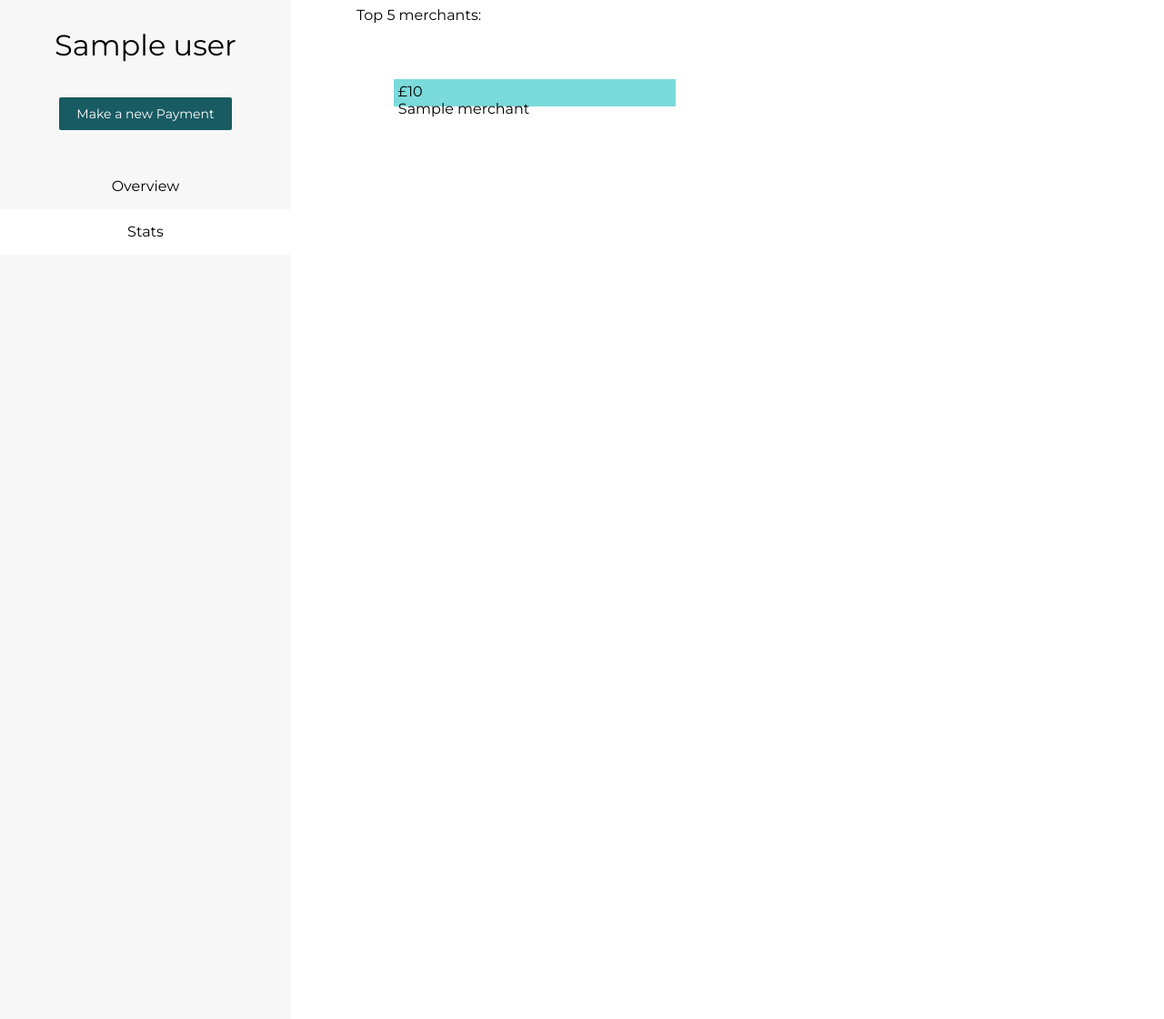
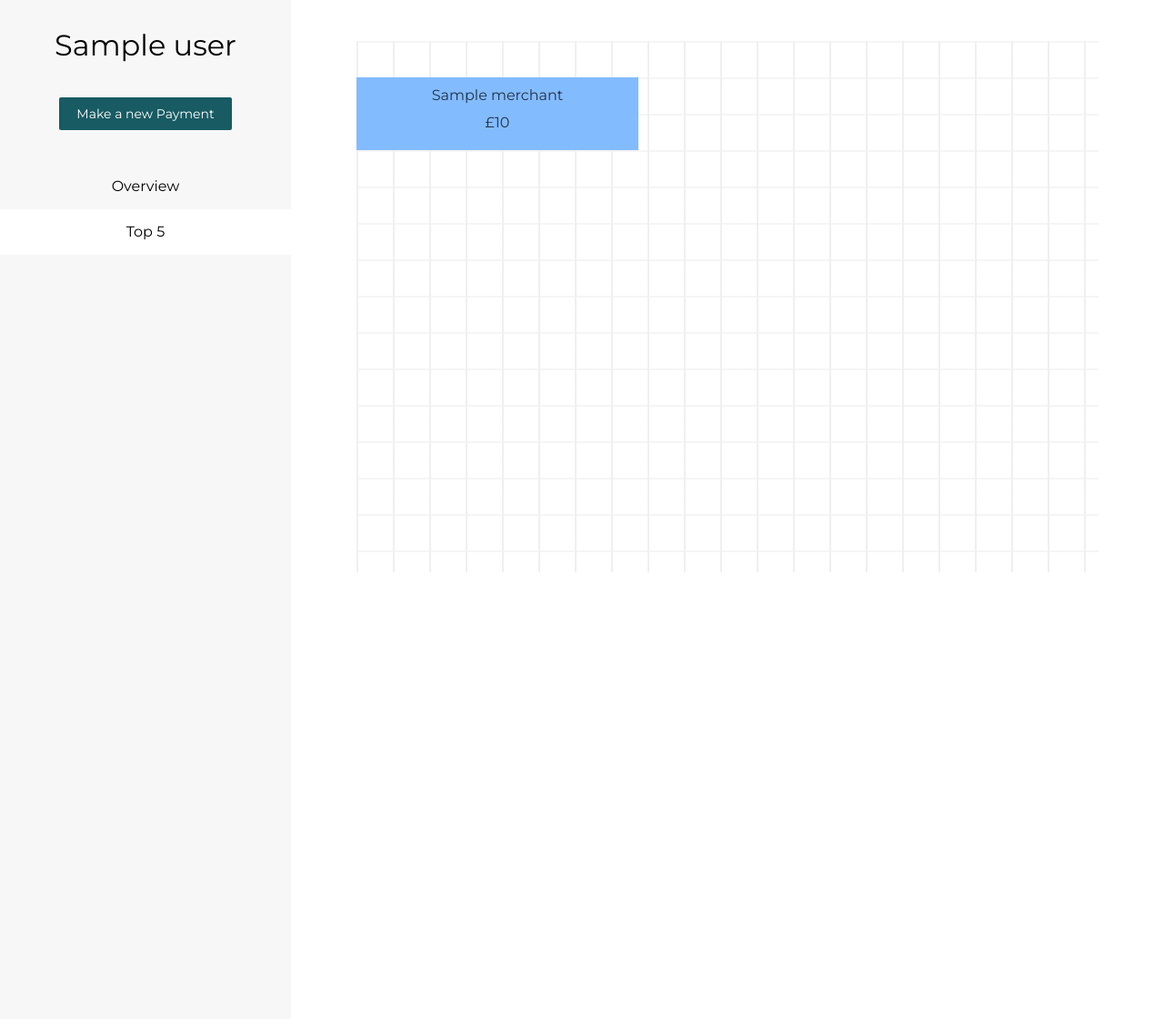
Before and after one commit to zlatterson/Python-Spending-Tracker, a Flask app: page /users/1/merchants/ in a window 1280 px wide. Shown: the whole page at 91% size. Run offline with Flask 2, Linux system fonts and the light colour scheme; a database or web service that is not in the repository returns one stand-in record (values such as "Sample title"); some libraries are stand-ins or nearby versions.

Commit message:
graph fixed

```diff
--- a/static/style.css
+++ b/static/style.css
@@ -80,6 +80,9 @@
 
   .sidebar {
     min-height: 140vh;
+    /* min-width: 44vh;
+    max-width:44vh; */
+    max-width: 49vh;
     height: 100%;
     background: #f7f7f7;
     font-size: 2rem;
@@ -330,7 +333,7 @@
 	/* border:5px solid rgb(255, 255, 255); */
 	display:inline-block;
 	cursor:pointer;
-	color:#393939;
+	color: #233149;
 	font-size:13px;
 	padding:22px 10px;
 	text-decoration:none;
@@ -338,12 +341,6 @@
 }
 
 /* percentage of merchants */
-.container-chart {
-  margin-left: 5%;
-  margin-right: 5%;
-  margin-top: 5%;
-}
-
 .chart {
   position: relative;
 }
@@ -370,38 +367,48 @@ cbars:first-child {
   position: absolute;
   top: 0;
   left: 0;
-  width: 300px;
+  width: 600px;
+  margin: 0;
+  padding-top: 40px;
+
+  width: 100%;
+  height: 68vh;
+
+  background: rgb(255, 255, 255);
+  background-image: linear-gradient(rgba(241, 241, 241, 0.7) .1em, transparent .1em), linear-gradient(90deg, rgba(233, 233, 233, 0.7) .1em, transparent .1em);
+  background-size: 2.5em 2.5em;
 }
 
 rbars {
   display: block;
-  height: 20px;
-  margin-top: 20px;
+  height: 70px;
   max-width: 300px;
   padding: 5px;
+  display: block;
+  /* margin-left: auto;
+  margin-right: auto;
+  width: 40%; */
+  text-align: center;
+  line-height: 30px;
+  color:#233149;
 }
 
 rbars:nth-child(1) {
-  background-color: rgb(123, 218, 218);
+  background-color: #83bbff;
 }
 
 rbars:nth-child(2) {
-  background-color: rgb(151, 151, 237);
+  background-color:#8bdd7c;
 }
 
 rbars:nth-child(3) {
-  background-color: rgb(180, 252, 180);
+  background-color: #ffe583;
 }
 
 rbars:nth-child(4) {
-  background-color: rgb(206, 166, 226);
+  background-color: #ffc765;
 }
 
 rbars:nth-child(5) {
-  background-color: rgb(238, 182, 77);
+  background-color: #f46565;
 }
-
-.stat-box{
-  margin-top: 10%;
-  margin-left: 10%;
-}
--- a/templates/index.html
+++ b/templates/index.html
@@ -1,8 +1,7 @@
 {% extends 'base.html'%}
 
 {% block content %}
-<h1>Spending Tracker</h1>
-
+<div class ="center-box">
 <div class="dropdown">
     <span class = box>
         <a href="users/new"><button class="dropbtn">Hover to select account or click here to Create Account </button></a>
@@ -13,7 +12,7 @@
         {% endfor %}
     </div>
 </div>
-
+</div>
 
 
 {% endblock %}
--- a/templates/users/items/new.html
+++ b/templates/users/items/new.html
@@ -12,7 +12,7 @@
     </form>
     <br>
     <a class="nav-link" href="/users/{{user.id}}">Overview</a>
-    <a class="nav-link" href="/users/{{user.id}}/merchants">Stats</a>
+    <a class="nav-link" href="/users/{{user.id}}/merchants">Top 5</a>
     <br>
     <div class="month-dropdown">
     {% for date in transaction_dates %}
--- a/templates/users/merchants/index.html
+++ b/templates/users/merchants/index.html
@@ -9,16 +9,15 @@
         </form>
         <br>
         <a class="nav-link" href="/users/{{user.id}}">Overview</a>
-        <a class="nav-link-active" href="/users/{{user.id}}/merchants">Stats</a>
+        <a class="nav-link-active" href="/users/{{user.id}}/merchants">Top 5</a>
         <br>
     </div>
     <!-- main -->
     <div class="main">
       <div class="form-background">
-
-
+        <br>
+        <br>
         <div class="statbox">
-          Top 5 merchants:
         <section class="container-chart">
 
           <section class="chart">
@@ -36,7 +35,7 @@
             </section>
             <section class="row-bars">
               {% for merchant in merchants %}
-              <rbars style="width:{{merchant.received_percentage}}%"><section>£{{merchant.money_received}}</section> {{merchant.name}}</rbars>
+              <rbars style="width:{{merchant.received_percentage}}%">{{merchant.name}}<section>£{{merchant.money_received}}</section></rbars>
               {% endfor %}
             </section>
           </section>
--- a/templates/users/new.html
+++ b/templates/users/new.html
@@ -1,8 +1,7 @@
 {% extends 'base.html'%}
 
 {% block content %}
-<h1>New Payment</h1>
-
+<div class="center-box">
 <form action="/" method="post">
   <div>
     <label for="name">Name:</label>
@@ -22,5 +21,6 @@
   <button type="submit">Create Account</button>
 
 </form>
+</div>
 
 {% endblock %}
--- a/templates/users/show.html
+++ b/templates/users/show.html
@@ -10,7 +10,7 @@
         </form>
         <br>
         <a class="nav-link-active" href="/users/{{user.id}}">{{month_fmt}}</a>
-        <a class="nav-link" href="/users/{{user.id}}/merchants">Stats</a>
+        <a class="nav-link" href="/users/{{user.id}}/merchants">Top 5</a>
         <br>
         <div class="month-dropdown">
         {% for date in transaction_dates %}
@@ -21,6 +21,7 @@
     <!-- main content -->
     <div class="main">
         <br>
+
         <div class="top-bar">
             <div id="money-main">£{{user.money}}</div>
             <br>
@@ -31,6 +32,7 @@
             </div>
         </div>
         <br>
+
         {% for transaction in user_transacts if transaction.today %}
         <div class="dropdown2">
                 <div class="dropbtn2">
```
Also changed, not shown: templates/users/merchants/new.html (+4 -3 lines), templates/users/transactions/new.html (+10 -5 lines).
